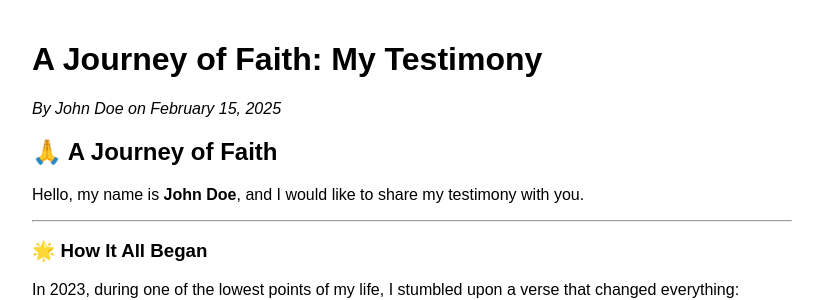
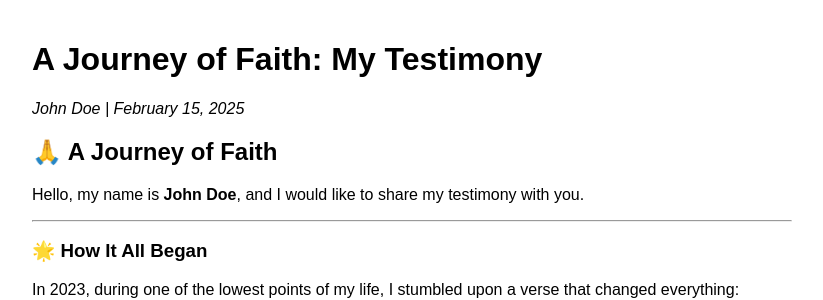
Before and after one commit to witness-and-wonder/witness-and-wonder.github.io, a Jekyll site: the page built from _posts/2025-02-15-johns-testimony.md, in a window 1280 px wide. Shown: the top 300 px of the page, without its empty margins (228-1051 px from the left). Built offline with Jekyll 4.4.1, drawn with Linux system fonts in a browser that asks for light colours; our own code applies the rules of GitHub Pages for plain Markdown files.

Commit message:
fix: remove div

```diff
--- a/_layouts/post.html
+++ b/_layouts/post.html
@@ -7,8 +7,8 @@
 <body>
   <div class="page-container">
     <h1>{{ page.title }}</h1>
-    <p><em>By {{ page.author }} on {{ page.date | date: "%B %d, %Y" }}</em></p>
-    <div>{{ content }}</div>
+    <p><em>{{ page.author }} | {{ page.date | date: "%B %d, %Y" }}</em></p>
+    {{ content }}
   </div>
 </body>
 </html>
```
